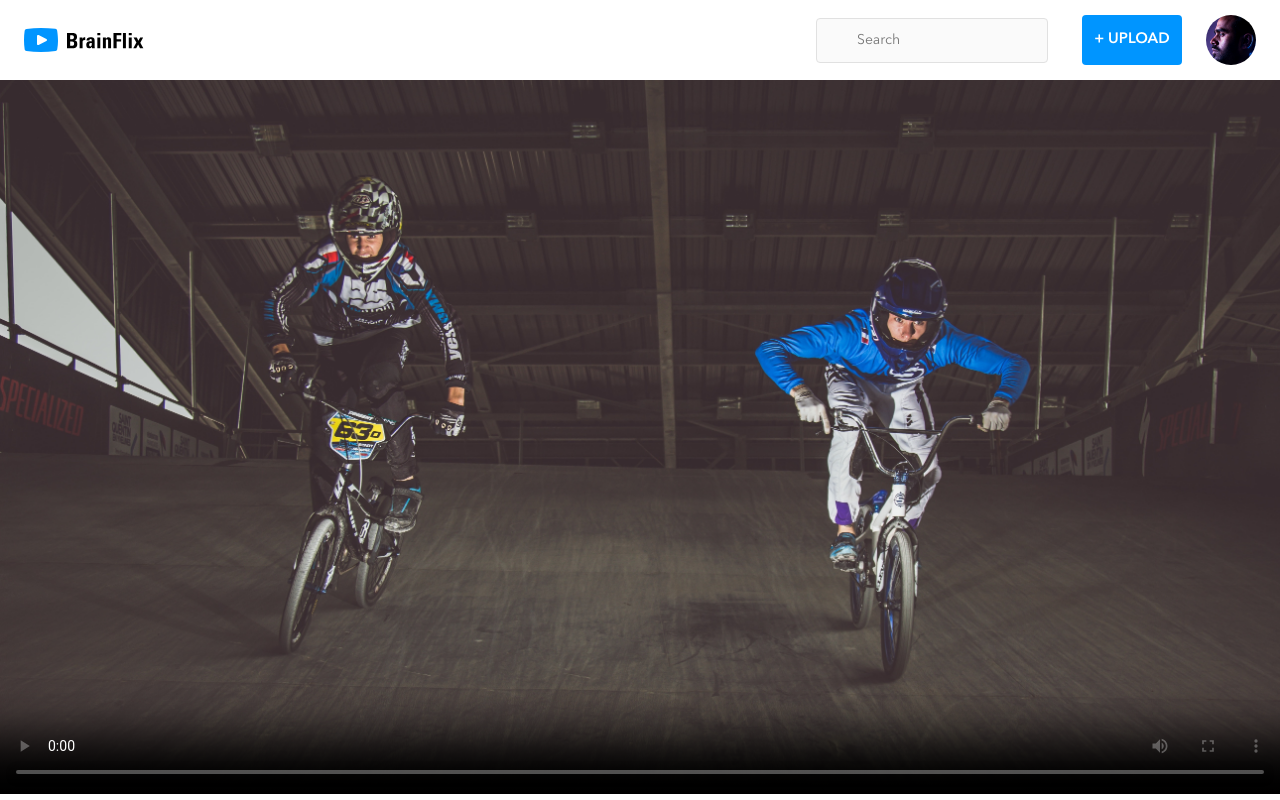
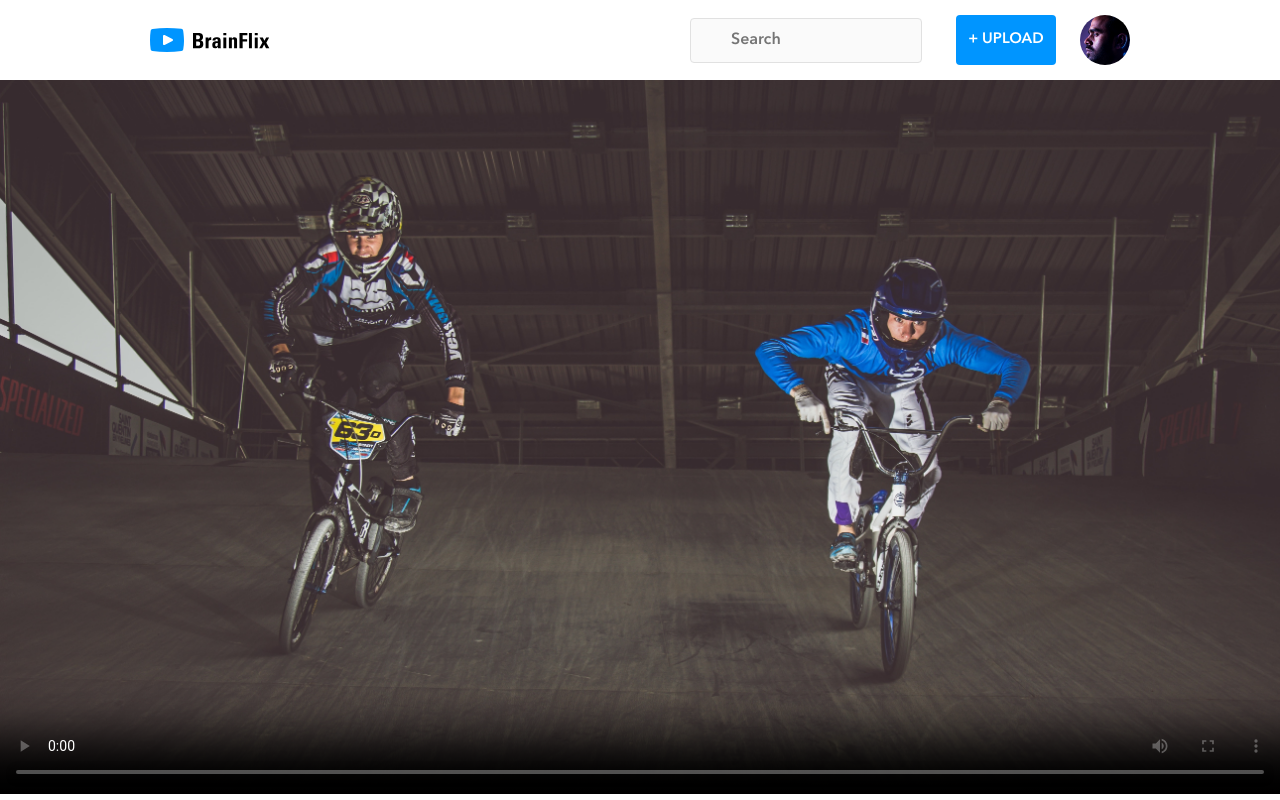
Before and after one commit to rafaymakes/rafay-ali-brainflix, a React (Create React App) app: page / in a window 1280 px wide. Shown: the top 800 px of the page. Built offline with nearby package versions, Linux system fonts and the light colour scheme.

Commit message:
header made responsive for desktop

```diff
--- a/src/Components/Header/header.scss
+++ b/src/Components/Header/header.scss
@@ -13,6 +13,10 @@
         justify-content: space-between;
         align-items: center;
         height: 80px;
+    }
+
+    @include desktop{
+        padding: 0 150px 0 150px;
     }
 
     &__logo{
@@ -45,6 +49,11 @@
         border-radius: 4px;
         background-color: $alabaster;
         color: $black;
+
+        @include desktop{
+            font-size: 16px;
+            font-family: 'Avenir-Demi';
+        }
     }
 
     &__box{
```
